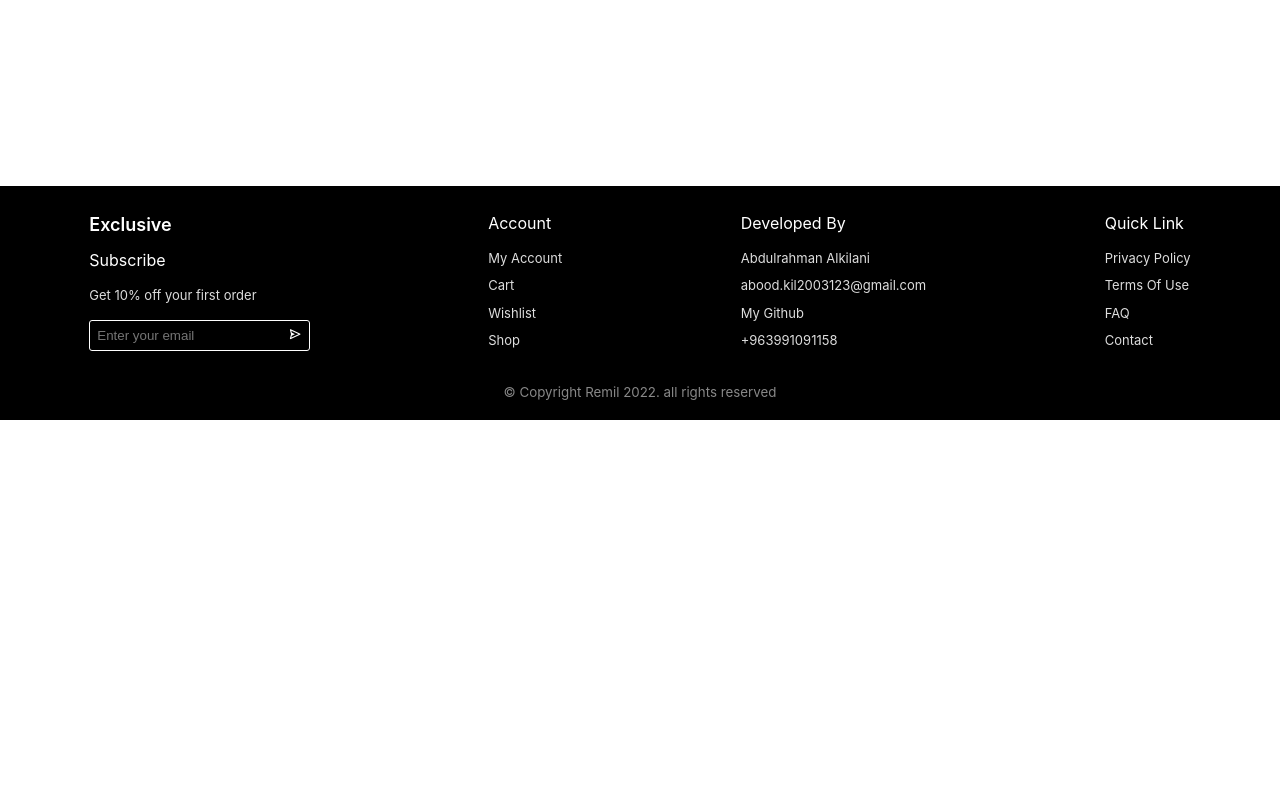
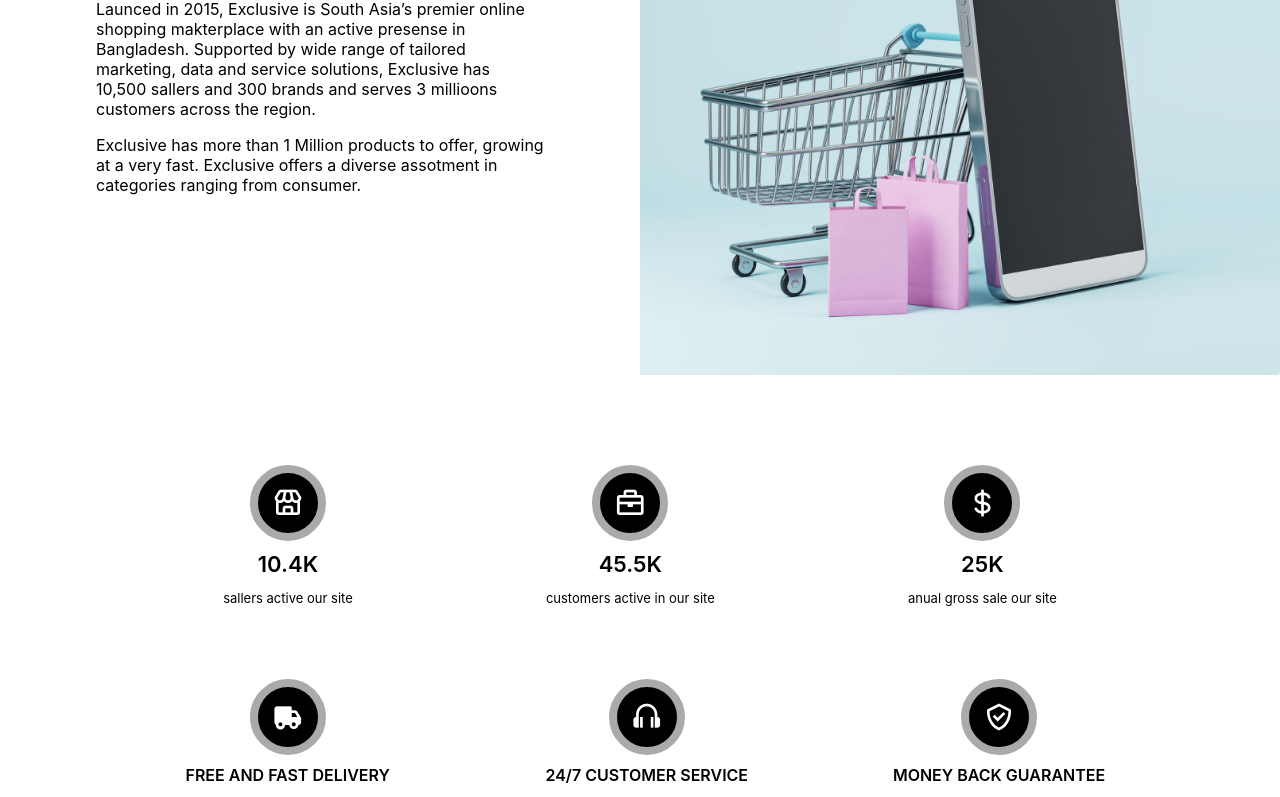
Before and after one commit to Abd-kil/online-store, a React (Create React App) app: page /#/about in a window 1280 px wide. Shown: the part 380-1177 px from the top of the page. Before the commit the page ends 800 px from the top, so only its background shows below. Built offline with nearby package versions, Linux system fonts and the light colour scheme.

Commit message:
Added the about page, and modified the advantage component

```diff
--- a/src/App.js
+++ b/src/App.js
@@ -10,6 +10,7 @@ import NavBar from './components/NavBar';
 import Footer from './components/Footer';
 import SignUp from './pages/SignUp';
 import Login from './pages/Login';
+import About from './pages/About';
 function App() {
   return (
     <div className='App'>
@@ -18,11 +19,12 @@ function App() {
         <div className='page-content'>
           <Routes>
             <Route path='/' element={<Home/>}/>
-            <Route path="/cart" element={<Cart/>}/>
             <Route path="/contact" element={<Contact/>}/>
-            <Route path="/wish-list" element={<WishList/>}/>
+            <Route path='/about' element={<About/>}/>
             <Route path="/sign-up" element={<SignUp/>}/>
             <Route path="/login" element={<Login/>}/>
+            <Route path="/wish-list" element={<WishList/>}/>
+            <Route path="/cart" element={<Cart/>}/>
             <Route path="*" element={<NoPage/>}/>
           </Routes>
         </div>
--- a/src/components/Advantage.js
+++ b/src/components/Advantage.js
@@ -6,8 +6,8 @@ function Advantage(props){
                 <h1 className={props.icone}></h1>
             </div>
             <div>
-                <h4>{props.title}</h4>
-                <p>{props.text}</p>
+                <h4 style={props.titleFontSize?{fontSize:props.titleFontSize}:null}>{props.title}</h4>
+                <p style={props.textFontSize?{fontSize:props.textFontSize}:null}>{props.text}</p>
             </div>
         </div>
     );
--- /dev/null
+++ b/src/css/about.css
@@ -0,0 +1,26 @@
+.about .flex-section {
+    padding: 30px 0;
+}
+
+.about .flex-section .side-image{
+    max-width: 60%;
+    min-width: 20%;
+    width: 50%;
+    max-height: 80vh;
+    object-fit: contain;
+}
+
+.about .flex-section .about-text{
+    width: 35%;
+    min-width: 300px;
+    margin: auto;
+}
+
+@media (max-width:720px) {
+    .about .flex-section{
+        display: block;
+    }
+    .about .flex-section .side-image {
+        display: none;
+    }
+}
--- a/src/css/advantage.css
+++ b/src/css/advantage.css
@@ -22,6 +22,7 @@
 .advantage h4{
     text-transform: uppercase;
     font-weight: 600;
+    margin: 10px auto;
 }
 
 .advantage p{
--- /dev/null
+++ b/src/pages/About.js
@@ -0,0 +1,63 @@
+import sideImage from '../images/Side Image.png';
+import Advantage from '../components/Advantage';
+import '../css/about.css';
+function About(){
+    return(
+        <div className="about">
+            <div className="flex-section">
+                <div className="about-text">
+                    <h1>Our Story</h1>
+                    <p>
+                        Launced in 2015, Exclusive is South Asia’s premier online shopping
+                        makterplace with an active presense in Bangladesh.
+                        Supported by wide range of tailored marketing, data and service solutions,
+                        Exclusive has 10,500 sallers and 300 brands and serves 3 millioons customers across the region.
+                    </p>
+                    <p>
+                        Exclusive has more than 1 Million products to offer, growing at a very fast.
+                        Exclusive offers a diverse assotment in categories ranging from consumer.
+                    </p>
+                </div>
+                <img src={sideImage} alt='' className='side-image'/>
+            </div>
+            <div className='advantages'>
+                <Advantage
+                    icone="bx bx-store"
+                    title="10.4K"
+                    text="sallers active our site"
+                    titleFontSize={22}
+                />
+                <Advantage
+                    icone="bx bx-briefcase"
+                    title="45.5K"
+                    text="customers active in our site"
+                    titleFontSize={22}
+                />
+                <Advantage
+                    icone="bx bx-dollar"
+                    title="25K"
+                    text="anual gross sale our site"
+                    titleFontSize={22}
+                />
+            </div>
+            <div className='advantages'>
+                <Advantage
+                    icone="bx bxs-truck"
+                    title="free and fast delivery"
+                    text="Free delivery for all orders over 140$"
+                />
+                <Advantage
+                    icone="bx bx-headphone"
+                    title="24/7 customer service"
+                    text="Friendly 24/7 customer support"
+                />
+                <Advantage
+                    icone="bx bx-check-shield"
+                    title="money back guarantee"
+                    text="We retun money within 30 days"
+                />
+            </div>
+        </div>
+    )
+}
+export default About;
```
